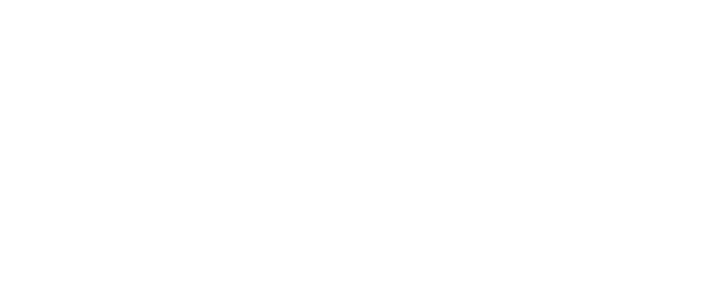
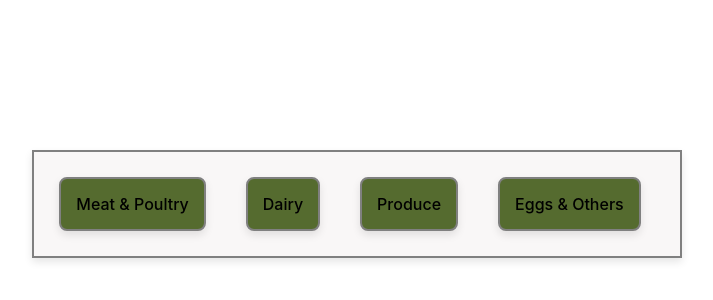
Before and after one commit to coolbluebison/p4Project, a React (Vite) app in the folder client/: page /ChoiceMenu in a window 1280 px wide. Before the commit this address had no page. Shown: the part 196-496 px from the top of the page, without its empty margins (290-1003 px from the left). Built offline with nearby package versions, Linux system fonts and the light colour scheme; the HTML template or start-up script is replaced by a standard one.

Commit message:
10.19.2023 10:28am

```diff
--- a/client/src/App.jsx
+++ b/client/src/App.jsx
@@ -13,6 +13,8 @@ import './App.css'
 
 import ItemPage from './components/ItemPage'
 import ItemCard from './components/ItemCard'
+import DispContainer from './components/DispContainer'
+import ChoiceMenu from './components/ChoiceMenu'
 
 
 
@@ -24,6 +26,9 @@ function App() {
 
       <Routes>
 
+        <Route path="ChoiceMenu" element={<ChoiceMenu />}/>
+        <Route path="DispContainer" element={<DispContainer />}/>
+
         <Route path='ItemPage' element={<ItemPage />}/>
         <Route path='ItemCard' element={<ItemCard />}/>
 
--- /dev/null
+++ b/client/src/components/ChoiceMenu.jsx
@@ -0,0 +1,28 @@
+import React from 'react'
+
+
+function ChoiceMenu() {
+
+    return (
+        <div class='disp-container'>
+            <div>
+                <button> Meat & Poultry </button>
+            </div>
+
+            <div>
+                <button> Dairy </button>
+            </div>
+
+            <div>
+                <button> Produce </button>
+            </div>
+
+            <div>
+                <button> Eggs & Others </button>
+            </div>
+        </div>
+    )
+}
+
+
+export default ChoiceMenu;
--- /dev/null
+++ b/client/src/components/DispContainer.jsx
@@ -0,0 +1,25 @@
+import React from 'react'
+import ItemPage from './ItemPage'
+import ItemCard from './ItemCard'
+import ChoiceMenu from './ChoiceMenu'
+
+
+function DispContainer() {
+
+    return (
+
+        <div class='disp-container'>
+
+            <ChoiceMenu />
+            <ItemCard />
+            <ItemPage />
+
+
+        </div>
+
+    )
+
+
+}
+
+export default DispContainer;
--- a/client/src/index.css
+++ b/client/src/index.css
@@ -83,11 +83,12 @@ button:focus-visible {
   display: flex;
   align-items: center;
   border: 1px solid #ddd;
-  padding: 15px;
-  margin-bottom: 20px;
+  padding: 5px;
+  margin-bottom: 10px;
   width: 100%;
   margin: 0 auto;
   background-color: whitesmoke;
+  max-width: 99%;
 }
 
 .item-image {
@@ -155,11 +156,12 @@ button:focus-visible {
   flex-direction: column;
   align-items: center;
   border: 1px solid #ddd;
-  padding: 15px;
-  margin: 20px auto;
+  padding: 5px;
+  margin: 10px auto;
   width: 100%;
   box-shadow: 0 4px 8px rgba(0, 0, 0, 0.1);
   background-color: whitesmoke;
+  max-width: 99%;
 }
 
 .farm-container h2 {
@@ -239,3 +241,32 @@ button:focus-visible {
 .item-card-container button:hover {
   background-color: #0056b3;
 }
+
+
+
+
+.disp-container {
+  display: flex;
+  flex-direction: row;
+  align-items: center;
+  border: 2px solid grey;
+  padding: 5px;
+  /* margin: 20px; */
+  width: 100%;
+  box-shadow: 0 4px 8px rgba(0, 0, 0, 0.1);
+  background-color: rgb(249, 247, 247);
+  position: relative;
+}
+
+
+.disp-container button {
+  display: flex;
+  flex-direction: row;
+  align-items: center;
+  border: 2px solid grey;
+  padding: 15px;
+  margin: 20px;
+  box-shadow: 0 4px 8px rgba(0, 0, 0, 0.1);
+  background-color: darkolivegreen;
+  position: relative;
+}
```
Also changed, not shown: 1 other file (tests, documents, lock files or other folders).
